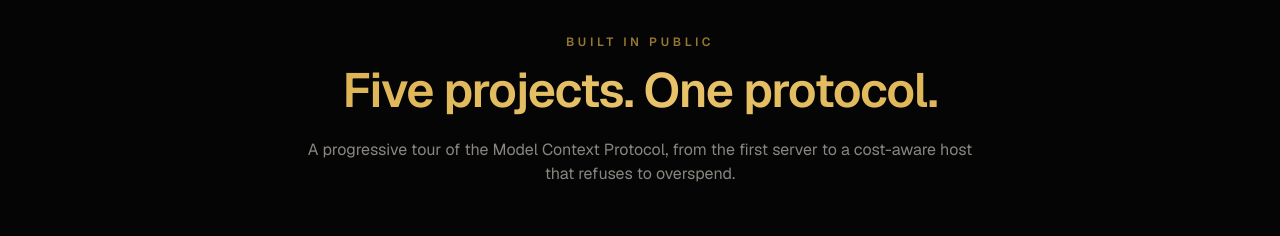
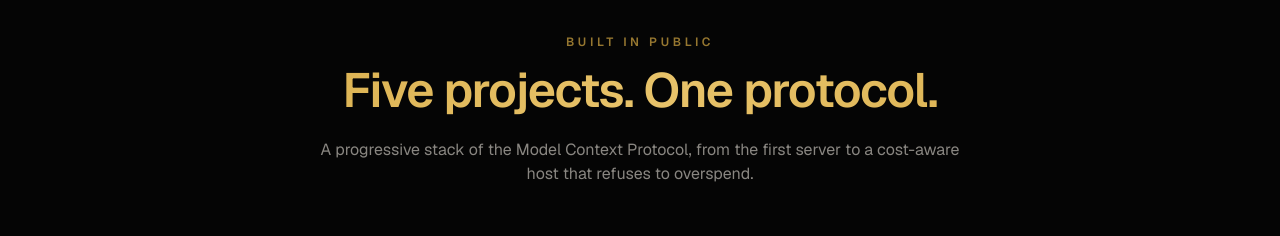
Before and after one commit to ketankshukla/ketanshukla-dev, a Next.js app: page / in a window 1280 px wide. Shown: the part 920-1156 px from the top of the page. Built offline with nearby package versions, Linux system fonts and the light colour scheme.

Commit message:
Remove course and teacher language from project copy.
- Drop "Explained Like You Are Five" from project titles.
- Reword the About section and project subtitle to focus on
  shipped production systems, not tutorials or teaching.
- Change "progressive tour" to "progressive stack".

```diff
--- a/src/components/Projects.tsx
+++ b/src/components/Projects.tsx
@@ -138,7 +138,7 @@
             <span className="heading-gradient">Five projects. One protocol.</span>
           </h2>
           <p className="mx-auto max-w-2xl text-cream/55">
-            A progressive tour of the Model Context Protocol, from the first
+            A progressive stack of the Model Context Protocol, from the first
             server to a cost-aware host that refuses to overspend.
           </p>
         </div>
```
